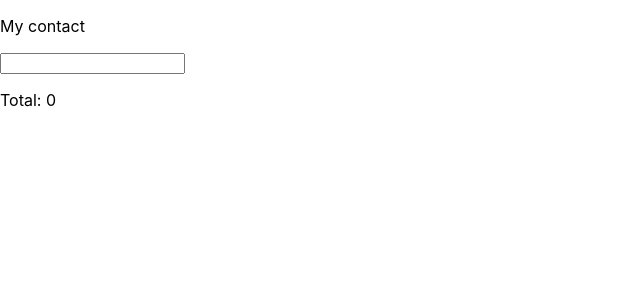
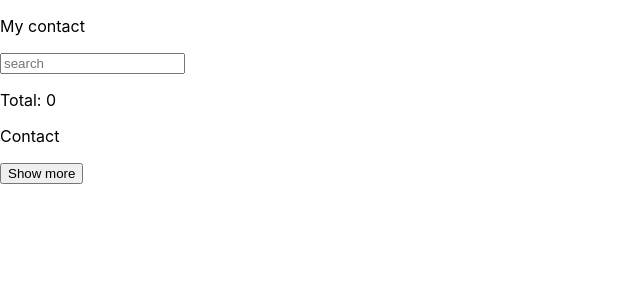
Before and after one commit to QuillsB/contact-directory, a React (Create React App) app in the folder contact-directory/: page / in a window 1280 px wide. Shown: the top 300 px of the page, without its empty margins (0-640 px from the left). Built offline with nearby package versions, Linux system fonts and the light colour scheme.

Commit message:
Create Basic contacts Components

```diff
--- a/contact-directory/src/components/contactDirectory/contactDirectory.tsx
+++ b/contact-directory/src/components/contactDirectory/contactDirectory.tsx
@@ -1,4 +1,5 @@
 import React from 'react';
+import Contacts from '../contactList/contacts';
 import SearchBar from '../searchBar/searchBar';
 
 export default function ContactDirectory() {
@@ -6,6 +7,7 @@ export default function ContactDirectory() {
 		<div>
 			<p>My contact</p>
 			<SearchBar />
+			<Contacts />
 		</div>
 	);
 }
--- /dev/null
+++ b/contact-directory/src/components/contactList/contact.tsx
@@ -0,0 +1,9 @@
+import React from 'react';
+
+export default function Contact() {
+  return (
+    <div>
+      <p>Contact</p>
+    </div>
+  );
+}
--- /dev/null
+++ b/contact-directory/src/components/contactList/contacts.tsx
@@ -0,0 +1,11 @@
+import React from 'react';
+import Contact from './contact';
+
+export default function Contacts() {
+  return (
+    <div>
+      <Contact />
+      <button>Show more</button>
+    </div>
+  );
+}
--- a/contact-directory/src/components/searchBar/searchInput.tsx
+++ b/contact-directory/src/components/searchBar/searchInput.tsx
@@ -3,7 +3,7 @@ import React from 'react';
 export default function SearchInput() {
   return (
     <div>
-      <input />
+      <input placeholder='search' />
     </div>
   );
 }
```
